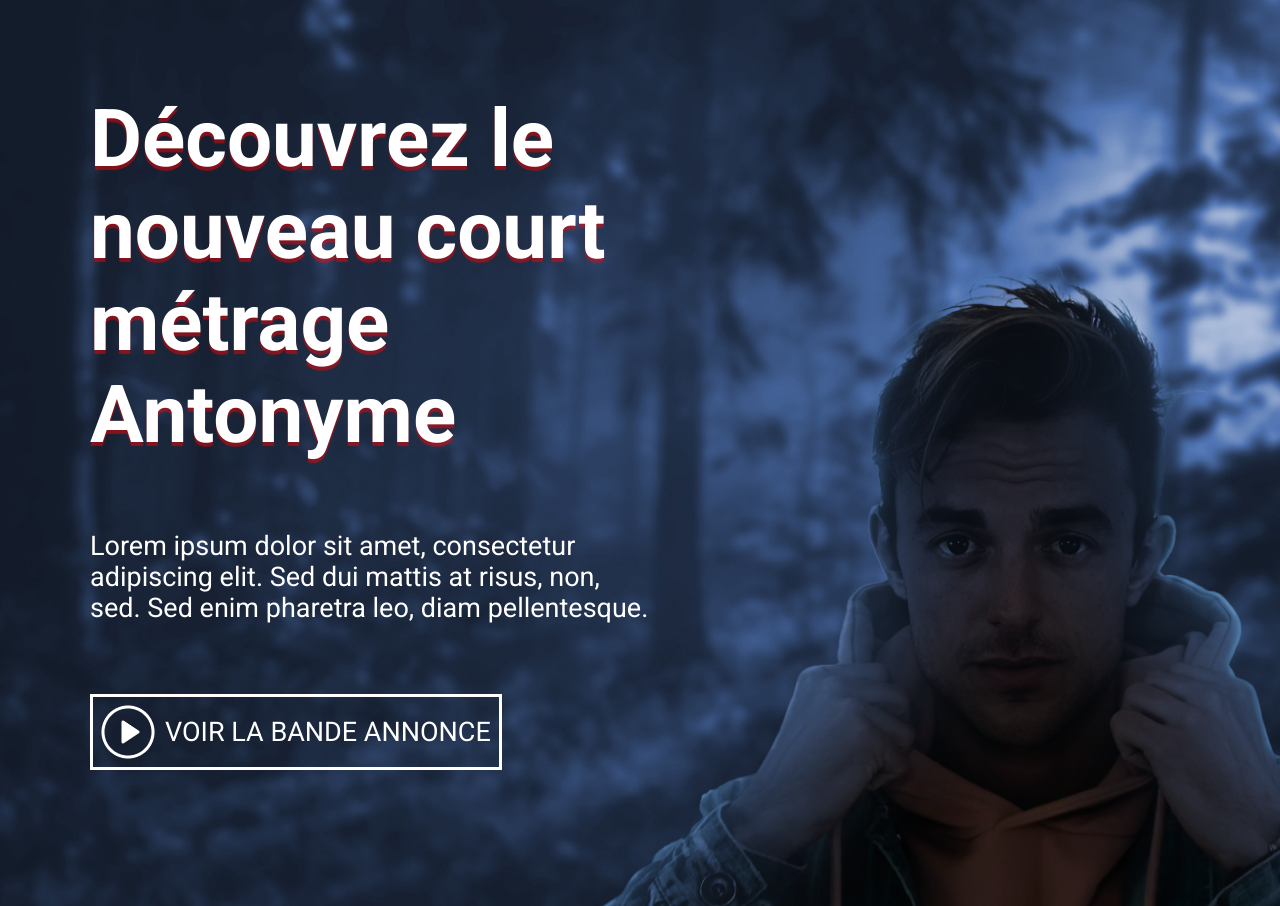
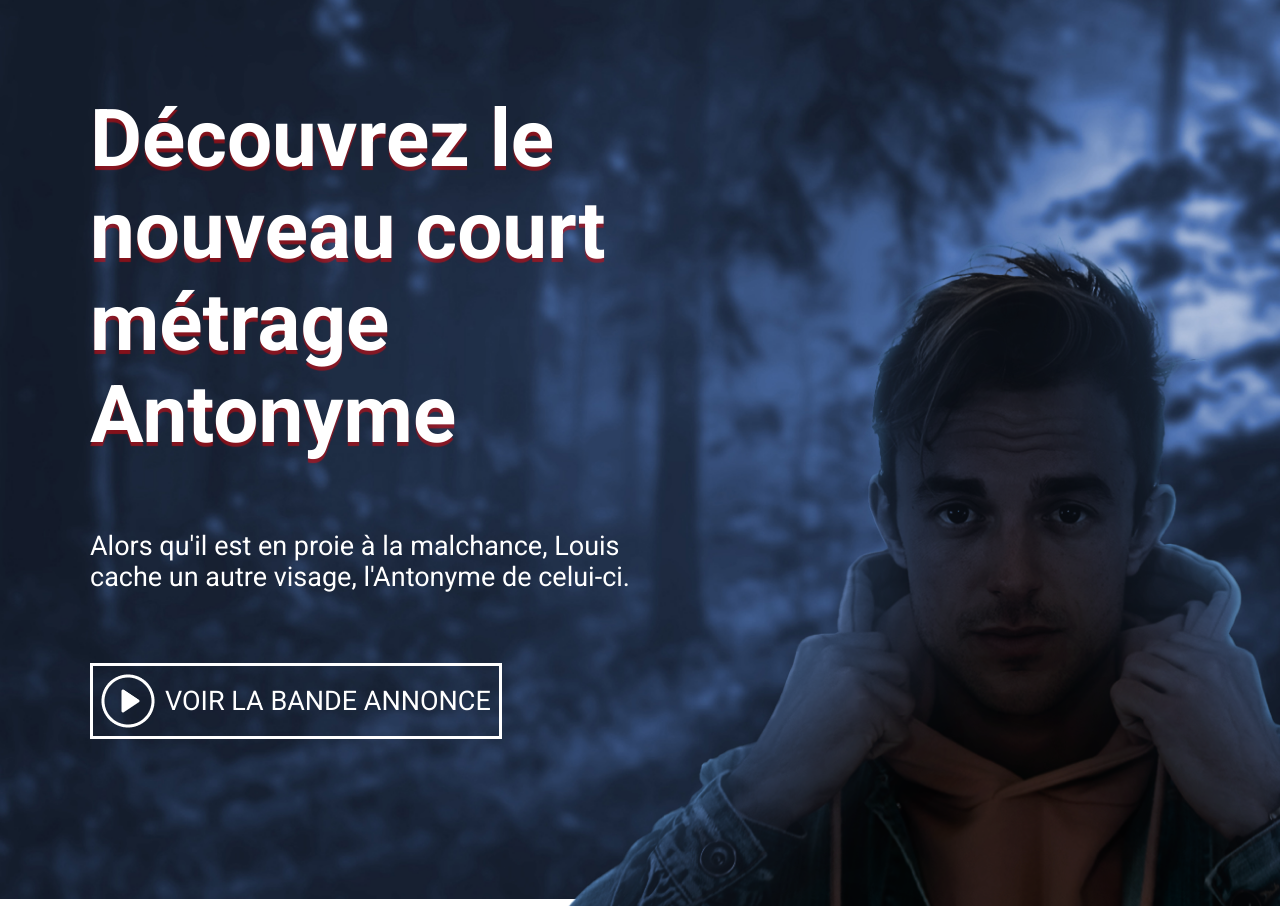
Before and after one commit to Balfoo/Antonyme, a PHP site: page /antonyme/ in a window 1280 px wide. Shown: the part 131-1037 px from the top of the page. Run offline with PHP 8.4, Linux system fonts and the light colour scheme.

Commit message:
phrase d'accueil

```diff
--- a/partials/_body.php
+++ b/partials/_body.php
@@ -8,7 +8,7 @@
       <div class="container">
         <div class="accueil_texte-banniere">
           <h1>Découvrez le nouveau court métrage Antonyme</h1>
-          <p>Lorem ipsum dolor sit amet, consectetur adipiscing elit. Sed dui mattis at risus, non, sed. Sed enim pharetra leo, diam pellentesque.</p>
+          <p>Alors qu'il est en proie à la malchance, Louis cache un autre visage, l'Antonyme de celui-ci.</p>
           <div class="accueil_voir-ba"><img src="asset/img/play.png" alt="play"><a id="voir-bd" href="#accueil_bande-annonce">VOIR LA BANDE ANNONCE</a></div>
         </div>
       </div>
--- a/partials/_footer.php
+++ b/partials/_footer.php
@@ -7,7 +7,7 @@
     <a href="https://www.instagram.com/antonymecourtmetrage/?hl=fr" target="_blank"><img src="asset/img/réseaux/insta.svg" alt="Instagram"/></a>
     <a href="#">#ANTONYMELEFILM</a>
 </div>
-   <a href="newletters/index.php">S'inscrire à la newsletter</a>
+   <a href="newletters/index.php">S'inscrire à la lettre d'information</a>
     <a href="mention_legale.php">Mention légale </a>
     <a href="ressources.php">Presse</a>
 </nav>
```
